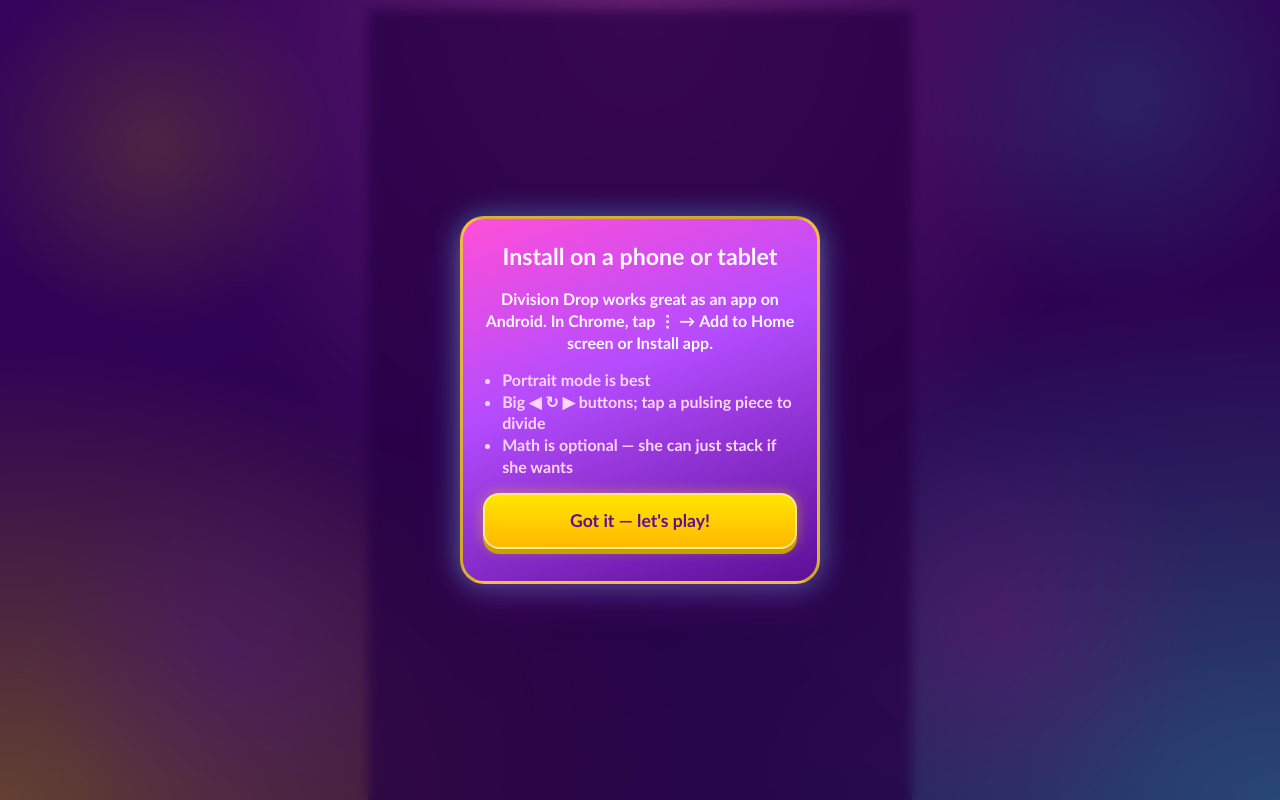
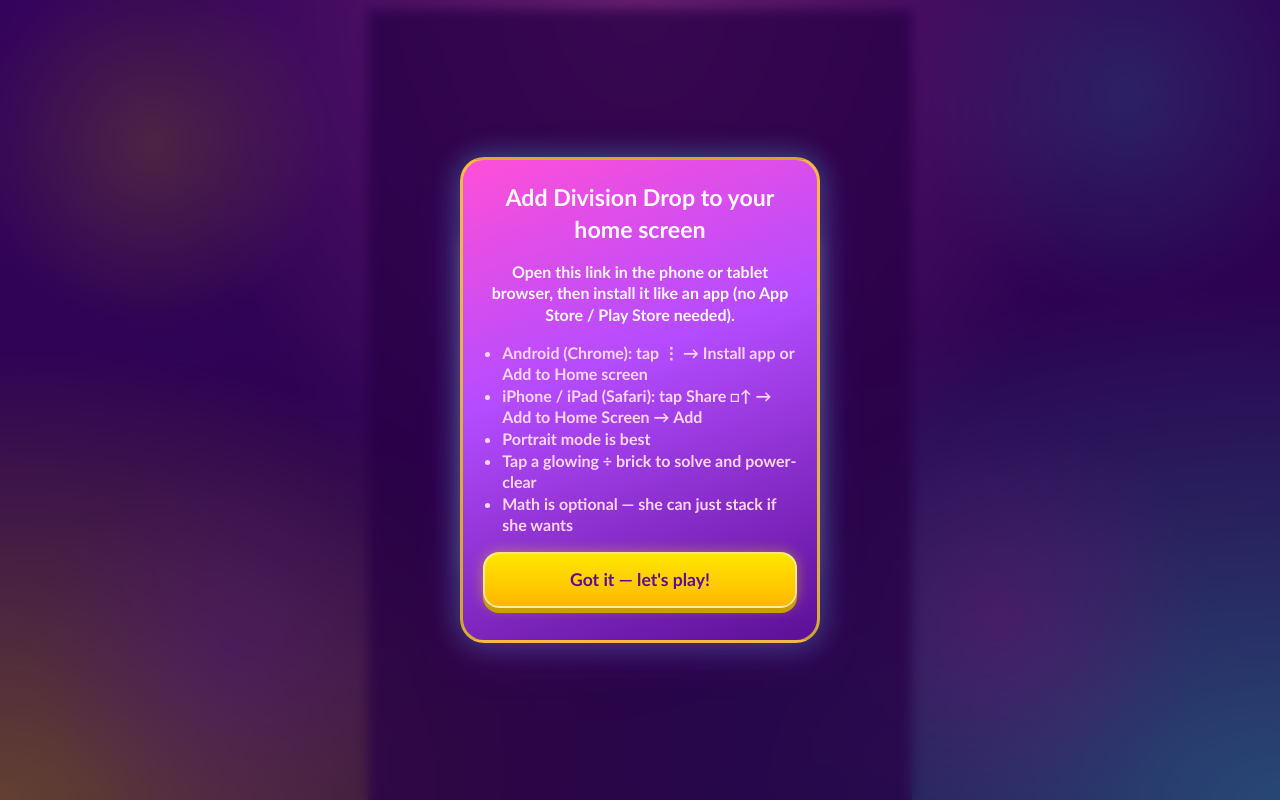
Before and after one commit to josephschneider77-sys/division-drop, a React (Vite) app: page / in a window 1280 px wide. Built offline with nearby package versions, Linux system fonts and the light colour scheme.

Commit message:
Ship: Android + iOS home-screen install instructions in tip

```diff
--- a/src/components/ParentTip.tsx
+++ b/src/components/ParentTip.tsx
@@ -6,15 +6,23 @@
   return (
     <div className="modal-backdrop" role="dialog" aria-modal="true">
       <div className="modal tip-modal">
-        <h2>Install on a phone or tablet</h2>
+        <h2>Add Division Drop to your home screen</h2>
         <p>
-          Division Drop works great as an app on Android. In Chrome, tap{' '}
-          <strong>⋮</strong> → <strong>Add to Home screen</strong> or{' '}
-          <strong>Install app</strong>.
+          Open this link in the phone or tablet browser, then install it like an
+          app (no App Store / Play Store needed).
         </p>
         <ul>
+          <li>
+            <strong>Android (Chrome):</strong> tap <strong>⋮</strong> →{' '}
+            <strong>Install app</strong> or <strong>Add to Home screen</strong>
+          </li>
+          <li>
+            <strong>iPhone / iPad (Safari):</strong> tap Share{' '}
+            <strong>□↑</strong> → <strong>Add to Home Screen</strong> →{' '}
+            <strong>Add</strong>
+          </li>
           <li>Portrait mode is best</li>
-          <li>Big ◀ ↻ ▶ buttons; tap a pulsing piece to divide</li>
+          <li>Tap a glowing ÷ brick to solve and power-clear</li>
           <li>Math is optional — she can just stack if she wants</li>
         </ul>
         <button type="button" className="primary-btn" onClick={onDismiss}>
```
